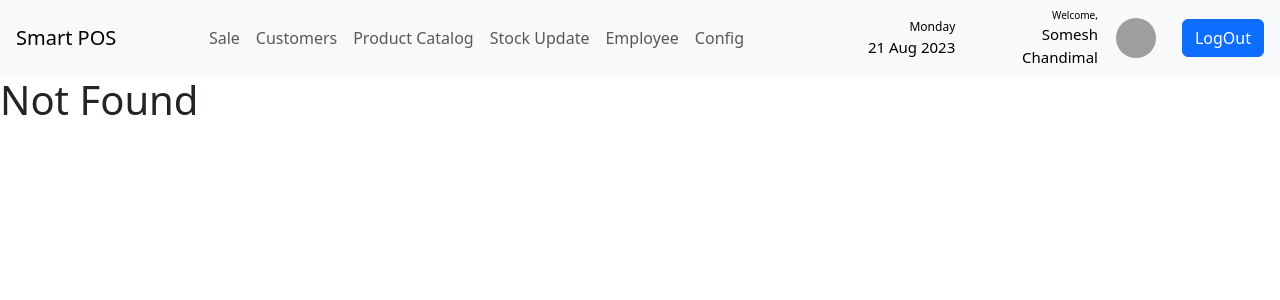
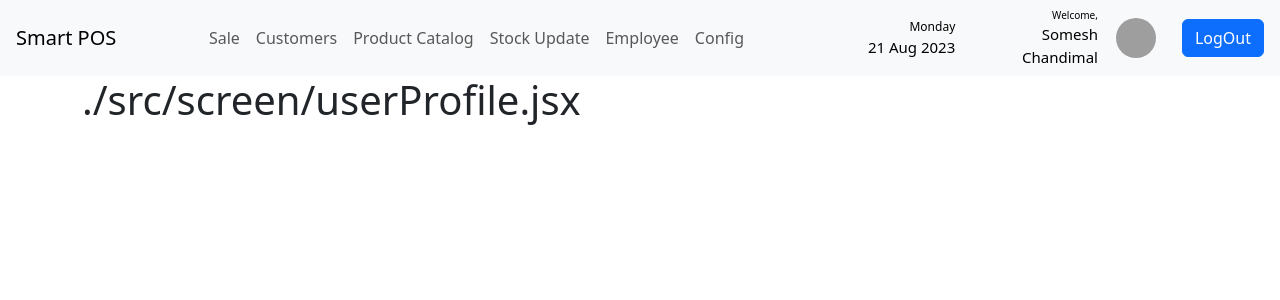
Before and after one commit to ChandiH/smart_pos_web, a React (Create React App) app: page /user-profile in a window 1280 px wide. Before the commit this address led to /not-found. Shown: the top 300 px of the page. Built offline with nearby package versions, Linux system fonts and the light colour scheme; grey boxes are pictures that could not be loaded.

Commit message:
user profile page created

```diff
--- a/src/App.js
+++ b/src/App.js
@@ -21,6 +21,7 @@ import {
   StockUpdateForm,
   AccessDenied,
   CashierSalePage,
+  UserProfile,
 } from "./screens";
 import "./App.css";
 import CartContext from "./context/CartContext";
@@ -83,6 +84,7 @@ function App() {
               <Route path="/sale" component={CashierSalePage} />
               <Route path="/dashboard" component={Dashboard} />
               <Route path="/login" component={Login} />
+              <Route path="/user-profile" component={UserProfile} />
               <Route path="/config" component={ConfigScreen} />
               <Route path="/not-found" component={NotFound} />
               <Route path="/access-denied" component={AccessDenied} />
--- a/src/components/NavBar/navBar.jsx
+++ b/src/components/NavBar/navBar.jsx
@@ -81,12 +81,15 @@ const NavBar = () => {
           {currentUser.name}
         </span>
       </div>
+
+      <NavLink className="nav-item nav-link" to="/user-profile">
         <img
           src="https://mdbcdn.b-cdn.net/img/new/avatars/1.webp"
           style={{ width: 40, aspectRatio: 1, marginLeft: 10, marginRight: 10 }}
           className="rounded-circle shadow-4"
           alt="Avatar"
         />
+      </NavLink>
       <button
         className="btn btn-primary mx-3"
         onClick={() => setCurrentUser(null)}
--- a/src/screens/index.js
+++ b/src/screens/index.js
@@ -4,6 +4,7 @@ export { default as Dashboard } from "./dashboard";
 export { default as NotFound } from "./notFound";
 export { default as AccessDenied } from "./accessDenied";
 export { default as ConfigScreen } from "./configScreen";
+export { default as UserProfile } from "./userProfile";
 
 //Sale
 export { default as CashierSalePage } from "./sale/cashierSalePage";
--- a/src/screens/inventory/updateInventory.jsx
+++ b/src/screens/inventory/updateInventory.jsx
@@ -21,7 +21,6 @@ class UpdateInventory extends Component {
 
   fetchData = async () => {
     const { data: inventory } = await getInventory();
-    console.log(inventory);
     const { data: products } = await getProducts();
     const updatedInventory = products.map((product) => {
       const stock = inventory.find(
--- /dev/null
+++ b/src/screens/userProfile.jsx
@@ -0,0 +1,14 @@
+import React, { useContext } from "react";
+import UserContext from "../context/UserContext";
+
+const UserProfile = () => {
+  const { currentUser } = useContext(UserContext);
+  console.log("user details ", currentUser);
+  return (
+    <div className="container">
+      <h1>./src/screen/userProfile.jsx</h1>
+    </div>
+  );
+};
+
+export default UserProfile;
```
Lines whose indentation alone changed are shown as unchanged.
